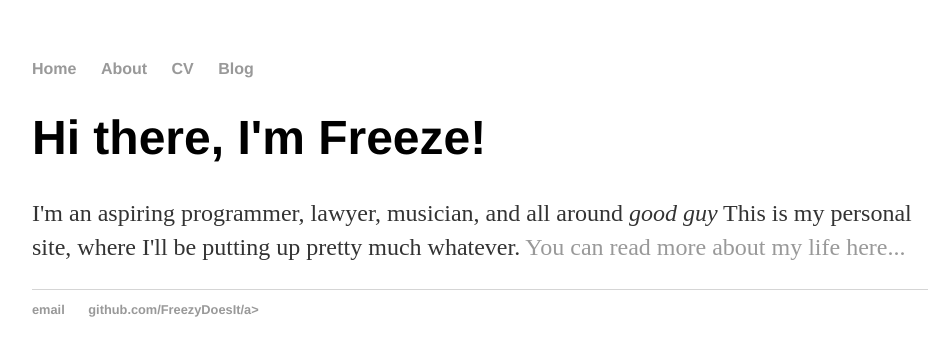
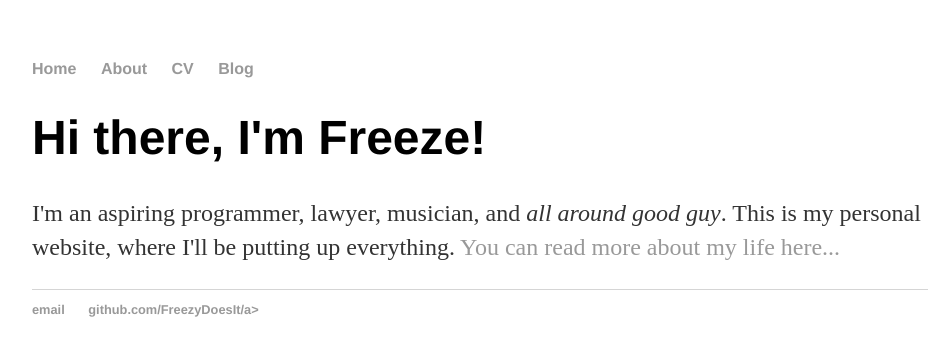
Before and after one commit to FreezyDoesIt/freezydoesit.github.io, a plain HTML site: page index.html in a window 1280 px wide. Shown: the whole page, without its empty margins (160-1110 px from the left). Drawn offline with Linux system fonts and the light colour scheme.

Commit message:
Update index.html

```diff
--- a/index.html
+++ b/index.html
@@ -17,7 +17,7 @@
 		<div class="container">
     		<div class="blurb">
         		<h1>Hi there, I'm Freeze!</h1>
-				<p>I'm an aspiring programmer, lawyer, musician, and all around <em>good guy</em> This is my personal site, where I'll be putting up pretty much whatever. <a href="/about">You can read more about my life here...</a></p>
+				<p>I'm an aspiring programmer, lawyer, musician, and <em>all around good guy</em>. This is my personal website, where I'll be putting up everything. <a href="/about">You can read more about my life here...</a></p>
     		</div><!-- /.blurb -->
 		</div><!-- /.container -->
 		<footer>
```
